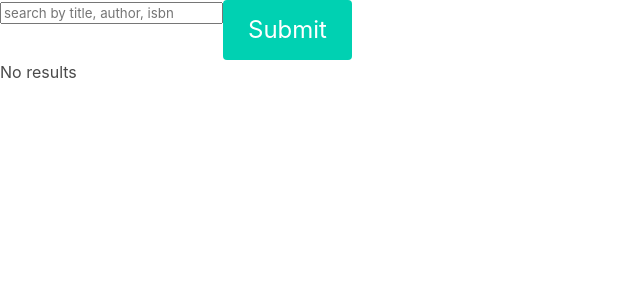
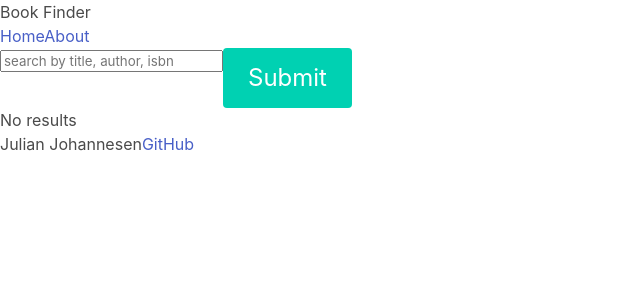
Before and after one commit to julianjohannesen/Find-Books, a React (Create React App) app: page / in a window 1280 px wide. Shown: the top 300 px of the page, without its empty margins (0-640 px from the left). Built offline with nearby package versions, Linux system fonts and the light colour scheme.

Commit message:
+ header & footer. had captial H &F in header & footer. Hence problem

```diff
--- a/src/components/App.js
+++ b/src/components/App.js
@@ -1,8 +1,8 @@
 import React, { Component } from 'react'
 import axios from 'axios'
 import '../styles/App.scss'
-//import Header from '../../archive/Header'
-//import Footer from '../../archive/Footer'
+import Header from './Header'
+import Footer from './Footer'
 import Search from './Search'
 import DisplayBooks from './DisplayBooks'
 
@@ -43,7 +43,7 @@ class App extends Component {
 	render() {
 		return (
 			<div className="App">
-
+				<Header />
 				<Search
 					handleBlur={this.handleBlur}
 					handleChange={this.handleChange}
@@ -53,7 +53,7 @@ class App extends Component {
 					query={this.state.query}
 				/>
 				<DisplayBooks books={this.state.books} />
-
+				<Footer />
 			</div>
 		);
 	}
--- /dev/null
+++ b/src/components/Footer.js
@@ -0,0 +1,10 @@
+import React from 'react'
+
+export default function Footer(props) {
+    return (
+        <footer>
+            <span>Julian Johannesen</span>
+            <a href="https://www.github.com/julianjohannesen/find-books" title="See this project on Github">GitHub</a>
+        </footer>
+    )
+}
--- a/archive/Header.js
+++ b/src/components/Header.js
@@ -1,15 +1,14 @@
 import React from 'react'
-//import { Link } from 'react-router-dom'
+import { Link } from 'react-router-dom'
 
 export default function Header(props) {
     return (
         <header className="header">
             <h1 className="title">Book Finder</h1>
-            <nav>asdf
+            <nav>
+                <Link to='/'>Home</Link>
+                <Link to='/about'>About</Link>
             </nav>
         </header>
     )
 }
-
-        // <Link to='/'>Home</Link>
-        // <Link to='/about'>About</Link>
```
Also changed, not shown: archive/Footer.js (deleted, +0 -10 lines).
